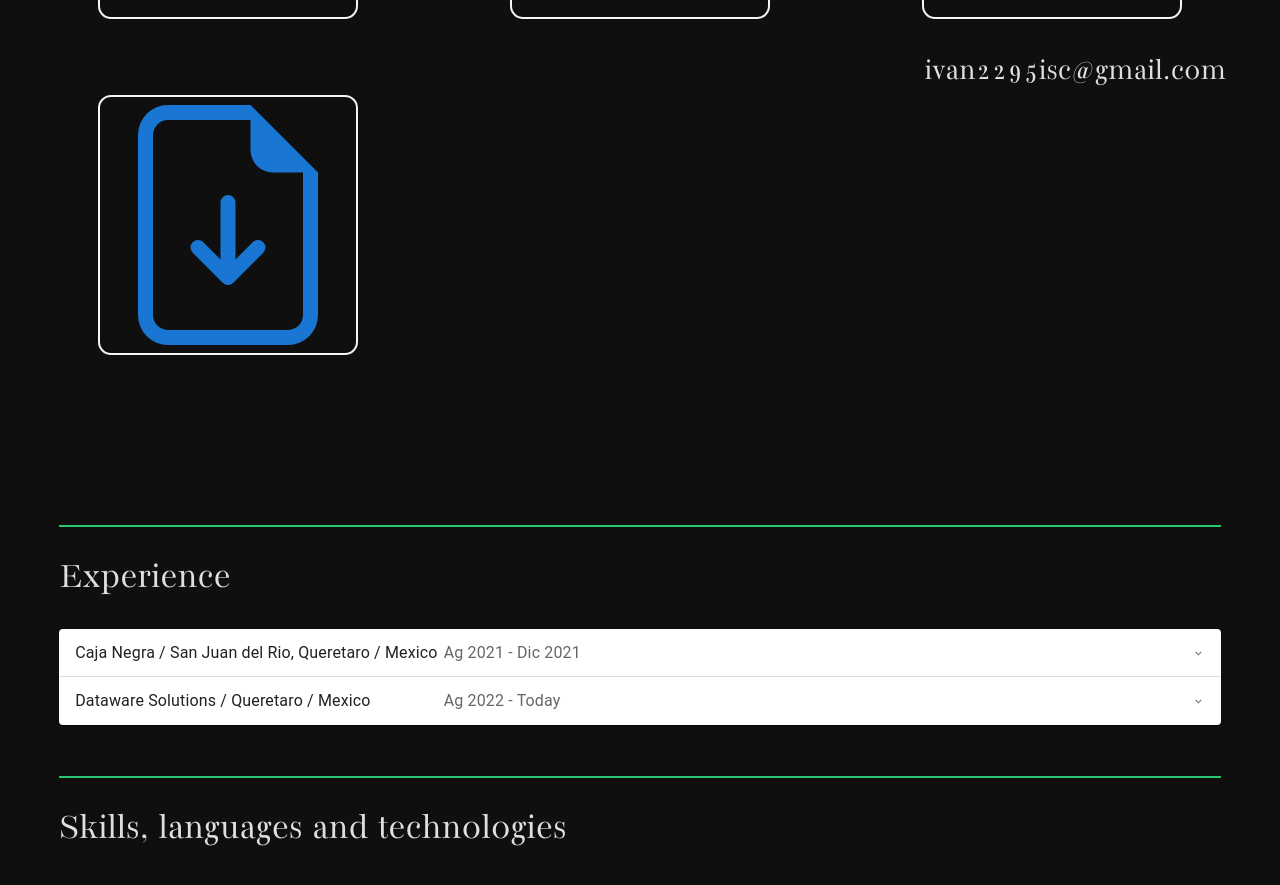
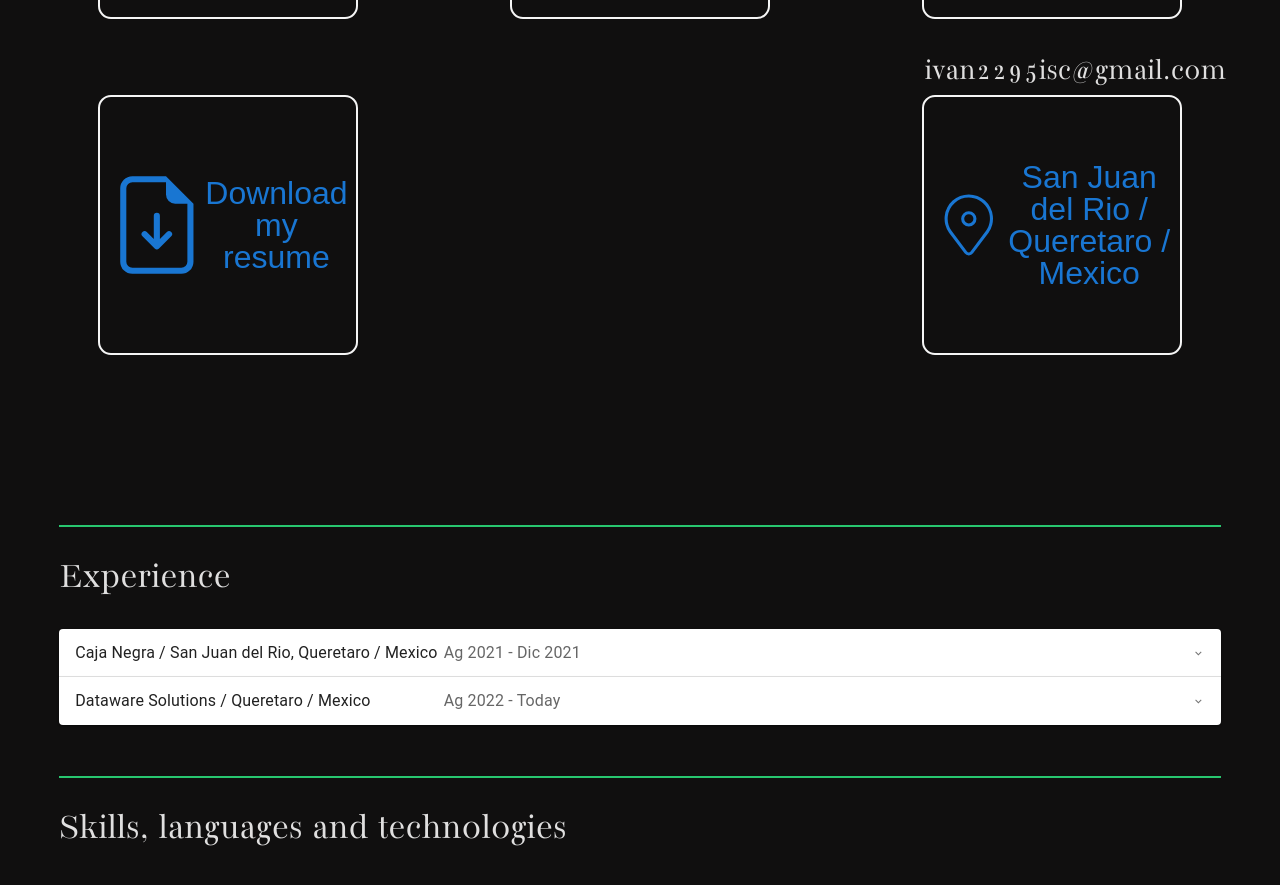
Before and after one commit to ivanISC95/portafolio, a React (Vite) app in the folder portafolioIvan/: page / in a window 1280 px wide. Shown: the part 993-1878 px from the top of the page. Built offline with nearby package versions, Linux system fonts and the light colour scheme.

Commit message:
feat(contact) : add location

```diff
--- a/portafolioIvan/src/Components/Contact/Contact.jsx
+++ b/portafolioIvan/src/Components/Contact/Contact.jsx
@@ -2,7 +2,7 @@ import './contact.css'
 import { AiFillLinkedin, AiOutlineMail, AiFillGithub } from 'react-icons/ai'
 import { BsFileEarmarkArrowDown } from 'react-icons/bs'
 import IconButton from '@mui/material/IconButton';
-//import { cv } from '../../cv/Perez Ugalde Jose Ivan CV.pdf'
+import { CiLocationOn } from 'react-icons/ci'
 import cv from '../../cv/Perez Ugalde Jose Ivan CV.pdf'
 
 export default function Contact() {
@@ -23,6 +23,13 @@ export default function Contact() {
         <div className="card">
         <IconButton color="primary" className="card" href={cv} target="_blank">
           <BsFileEarmarkArrowDown className="iconsSkills"/>
+          <p>Download my resume</p>
+        </IconButton>
+        </div>
+        <div className="card">
+        <IconButton color="primary" className="card" href='https://www.google.com.mx/maps/place/San+Juan+del+R%C3%ADo,+Qro./@20.4033863,-100.0146718,13z/data=!3m1!4b1!4m6!3m5!1s0x85d30b6be9806eb5:0xfabddb9e7679cd43!8m2!3d20.3951106!4d-99.9856344!16zL20vMDhkZnc2?entry=ttu' target="_blank">
+          <CiLocationOn className="iconsSkills"/>
+          <p>San Juan del Rio / Queretaro / Mexico</p>
         </IconButton>
         </div>
       </div>
```
